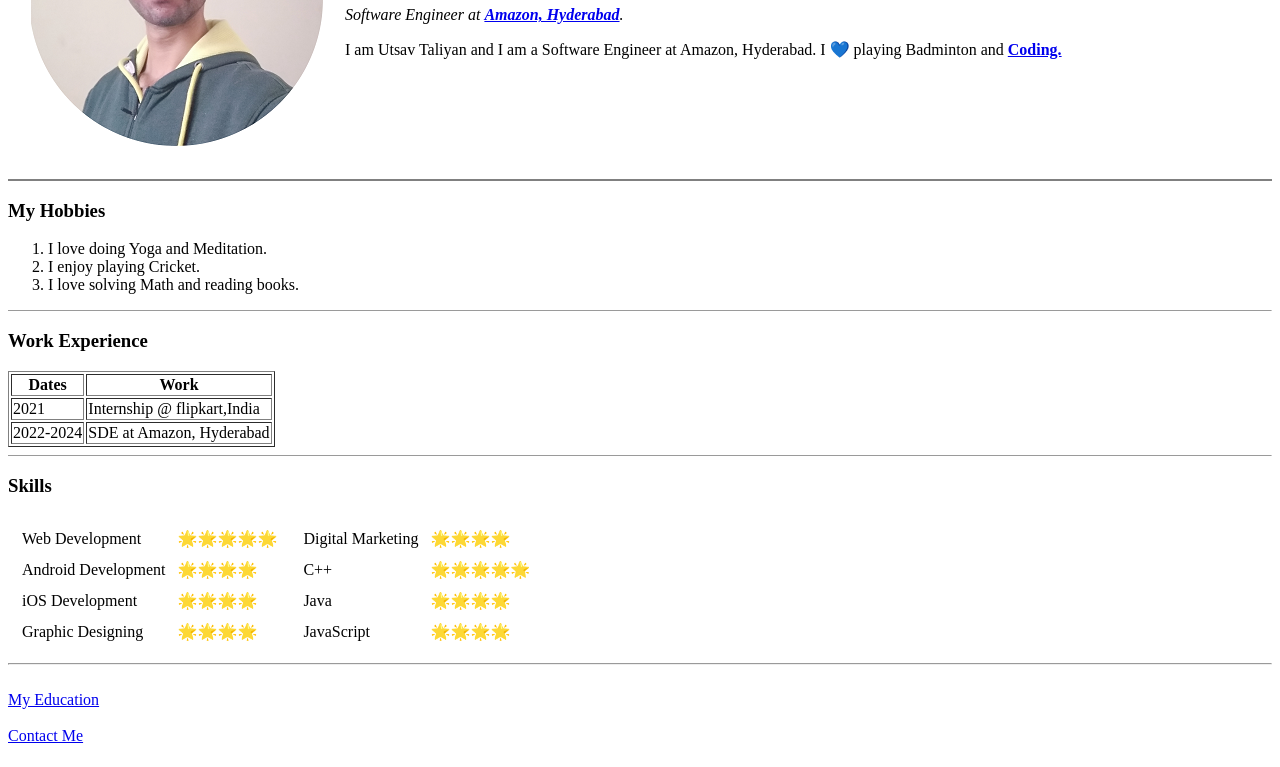
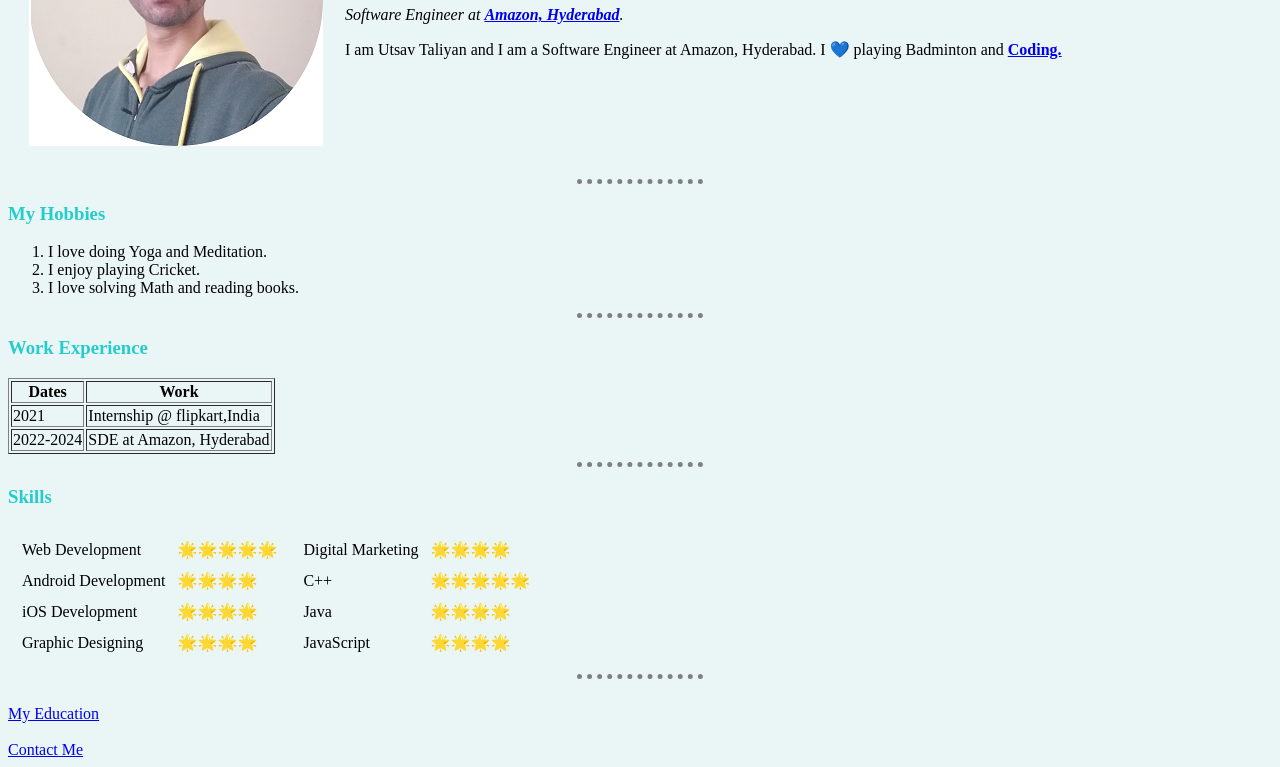
Before and after one commit to utsavkumar565/cv, a plain HTML site: page index.html in a window 1280 px wide. Shown: the part 177-944 px from the top of the page. Drawn offline with Linux system fonts and the light colour scheme; files that its build step writes are made by us from their sources.

Commit message:
added cv2

```diff
--- a/index.html
+++ b/index.html
@@ -4,7 +4,10 @@
     <meta charset="UTF-8">
     <meta name="viewport" content="width=device-width, initial-scale=1.0">
     <title>Utsav's Personal Site</title>
+    <link rel="stylesheet" href="CSS/styles.css">
+
  </head>
+
  <body>
    <table cellspacing = "20">
      <tr>
@@ -17,14 +20,14 @@
      </tr>
    </table>
 
-   <hr size = "2" noshade>
+   <hr>
        <h3>My Hobbies</h3>
        <ol>
          <li>I love doing Yoga and Meditation.</li>
          <li>I enjoy playing Cricket.</li>
          <li>I love solving Math and reading books.</li>
        </ol>
-       <hr size="1">
+       <hr>
 
        <h3>Work Experience</h3>
        <table border="1">
@@ -43,7 +46,7 @@
           </tr>
          </tbody>
        </table>
-       <hr size="1">
+       <hr>
 
        <h3>Skills</h3>
        <table>
@@ -90,7 +93,7 @@
               </td>
 
        </table>
-       <hr size="2">
+       <hr>
        <br>
     <a href="Education.html">My Education</a>
     <br>
--- /dev/null
+++ b/styles.css
@@ -0,0 +1,19 @@
+body {
+    background-color: #EAF6F6 ;
+  }
+
+   hr {
+
+     border-style: none;
+     border-top-style: dotted;
+     border-color: grey;
+     border-width: 5px;
+
+     width: 10%;
+   }
+   h1{
+       color: #1f6b9e;
+   }
+   h3{
+       color: #24cccc;
+   }
```
Also changed, not shown: Contact.html (+3 -1 lines), Education.html (+3 -1 lines).
